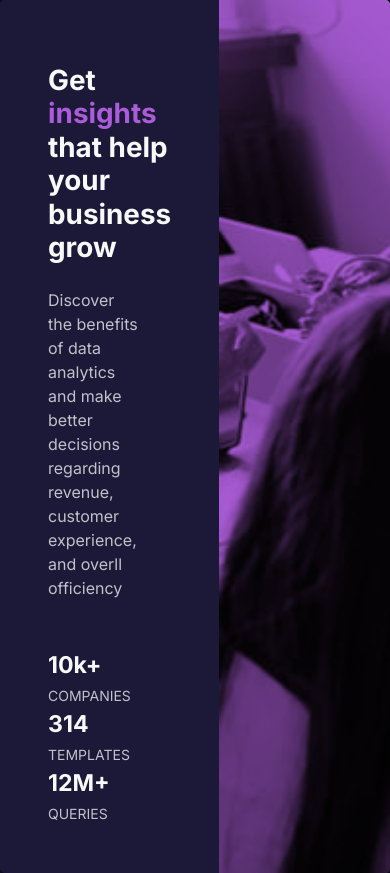
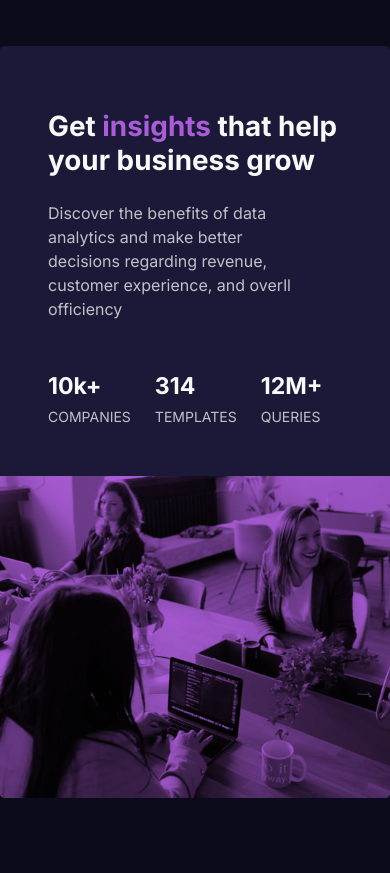
Before and after one commit to JohannMeza/BootstrapCardComponent, a website: page public/index.html in a window 390 px wide. After the commit the page ends 844 px from the top, so only its background shows below. Drawn offline with Linux system fonts and the light colour scheme.

Commit message:
Device mobil

```diff
--- a/public/index.html
+++ b/public/index.html
@@ -8,10 +8,10 @@
   <link rel="stylesheet" href="./css/app.css">
 </head>
 <body class="bg-primary d-flex justify-content-center align-items-center" style="min-height: 100vh">
-  <div class="container px-0 bg-secondary d-flex justify-content-between rounded-3 overflow-hidden">
-    <div class="p-5">
+  <div class="container px-0 bg-secondary d-flex flex-column flex-lg-row justify-content-between rounded-3 overflow-hidden">
+    <div class="p-5 flex-grow-0">
       <h1 class="text-light fw-bold mt-3 mb-4">Get <span class="text-info">insights</span> that help your business grow</h1>
-      <p class="text-light fw-lighter opacity-75 w-75 mt-3 mb-3">Discover the benefits of data analytics and make better decisions regarding revenue, customer experience, and overll officiency</p>
+      <p class="text-light fw-lighter opacity-75 w-100 pe-5 mt-3 mb-3">Discover the benefits of data analytics and make better decisions regarding revenue, customer experience, and overll officiency</p>
       <div class="text-light row mt-5">
         <div class="col">
           <span class="fw-bold fs-3 d-block">10k+</span>
@@ -28,9 +28,9 @@
       </div>
     </div>
 
-    <div class="position-relative">
+    <div class="position-relative flex-shrink-0">
       <div class="w-100 h-100 bg-info position-absolute" style="mix-blend-mode: multiply;"></div>
-      <img src="./image/image-header-desktop.jpg" class="img-fuild h-100" alt="">
+      <img src="./image/image-header-desktop.jpg" class="img-fuild w-100 h-100" alt="" style="object-fit: cover;">
     </div>
   </div>
 </body>
```
